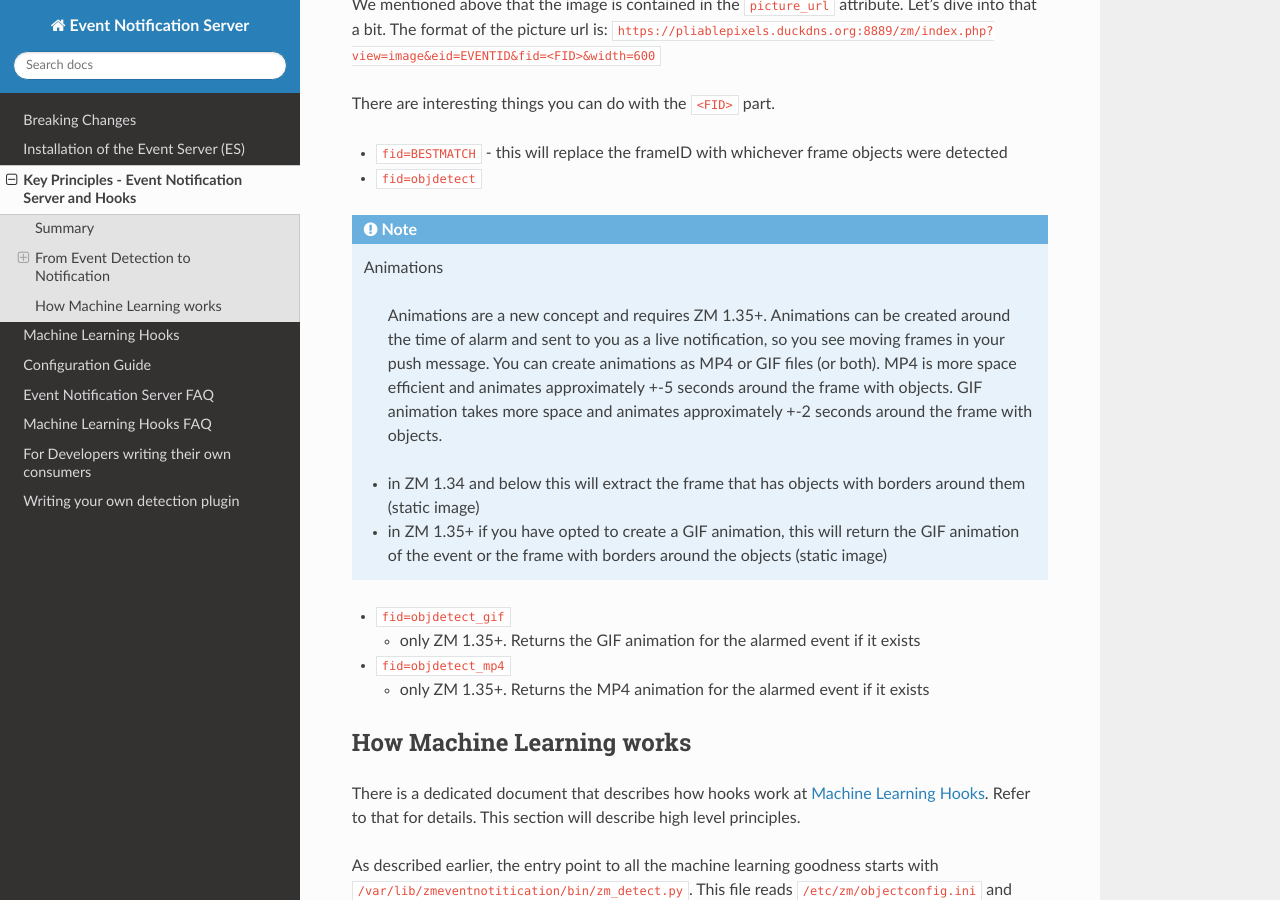
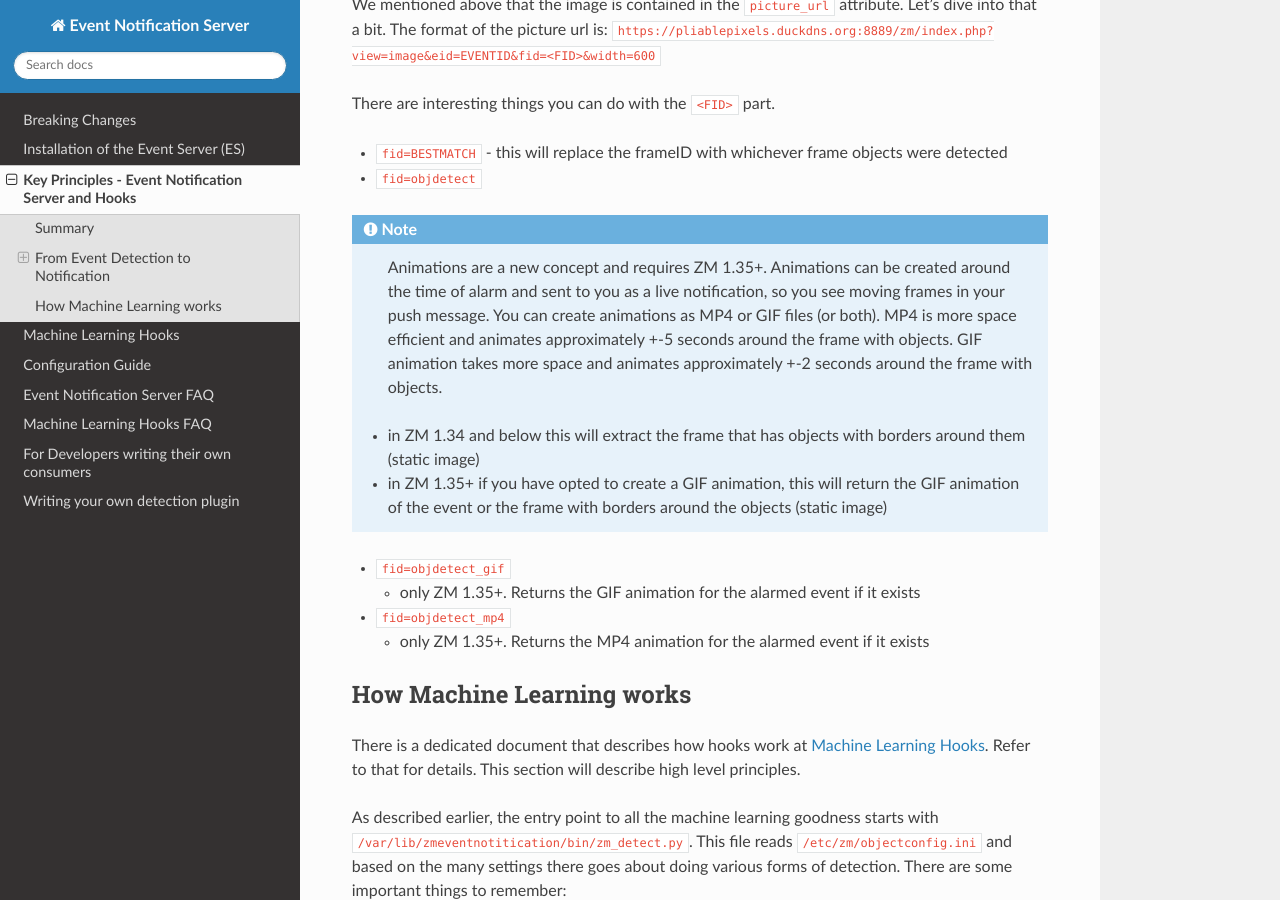
Before and after one commit to ZoneMinder/zmeventnotification, a Sphinx documentation site: the page built from docs/guides/principles.rst, in a window 1280 px wide and 900 px high, scrolled down 5553 px. Built offline with Sphinx 7.4.7 and the Read the Docs theme 2.0.0, drawn with Linux system fonts in a browser that asks for light colours.

Commit message:
remove header

```diff
--- a/docs/guides/principles.rst
+++ b/docs/guides/principles.rst
@@ -157,7 +157,7 @@ There are interesting things you can do with the ``<FID>`` part.
 * ``fid=BESTMATCH`` - this will replace the frameID with whichever frame objects were detected
 * ``fid=objdetect``
 
-.. note:: Animations
+.. note::
 
    Animations are a new concept and requires ZM 1.35+. Animations can be created around the time of alarm and sent to you as a live notification, so you see moving frames in your push message. You can create animations as MP4 or GIF files (or both). MP4 is more space efficient and animates approximately +-5 seconds around the frame with objects. GIF animation takes more space and animates approximately +-2 seconds around the frame with objects.
 
```
